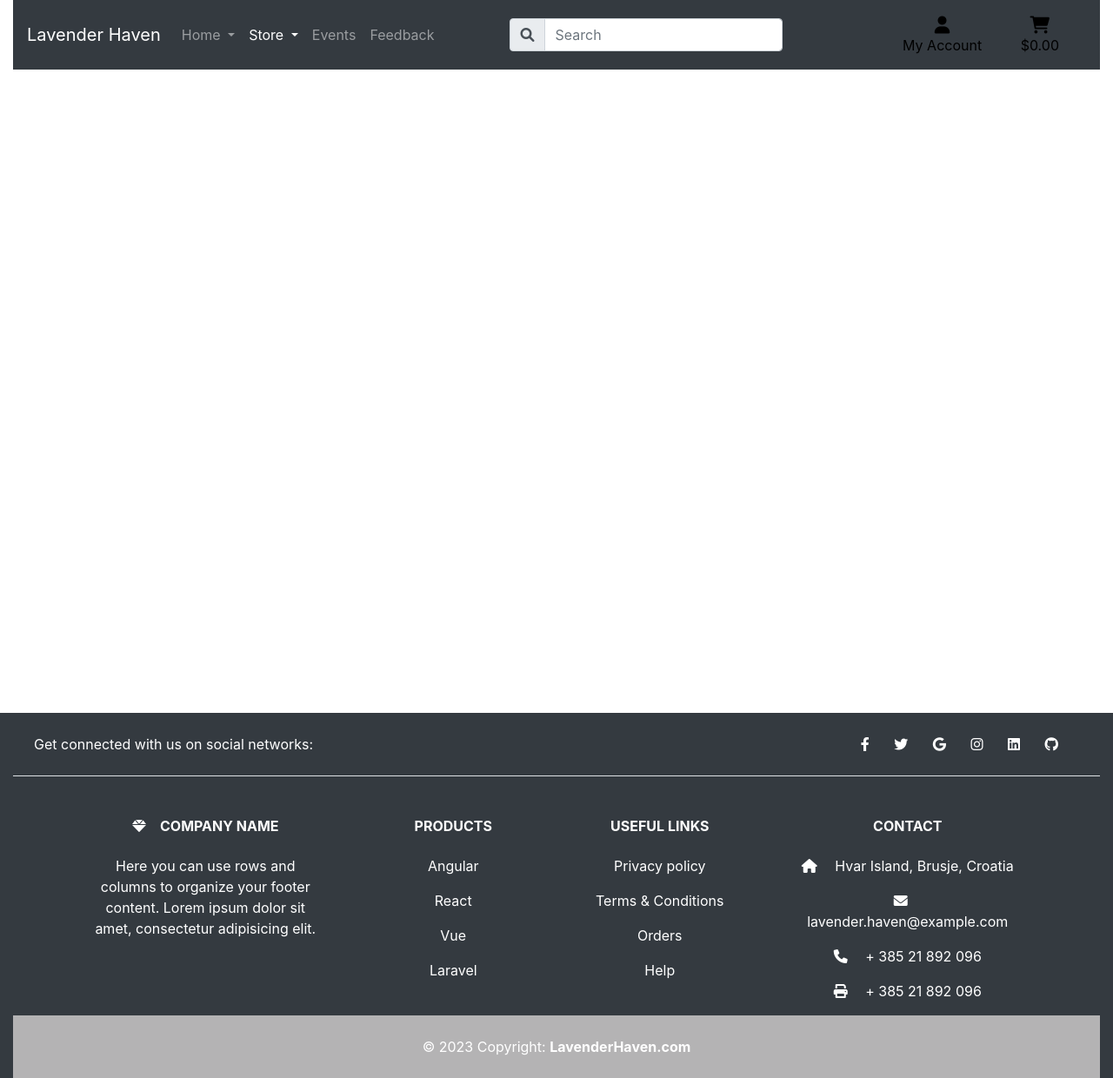
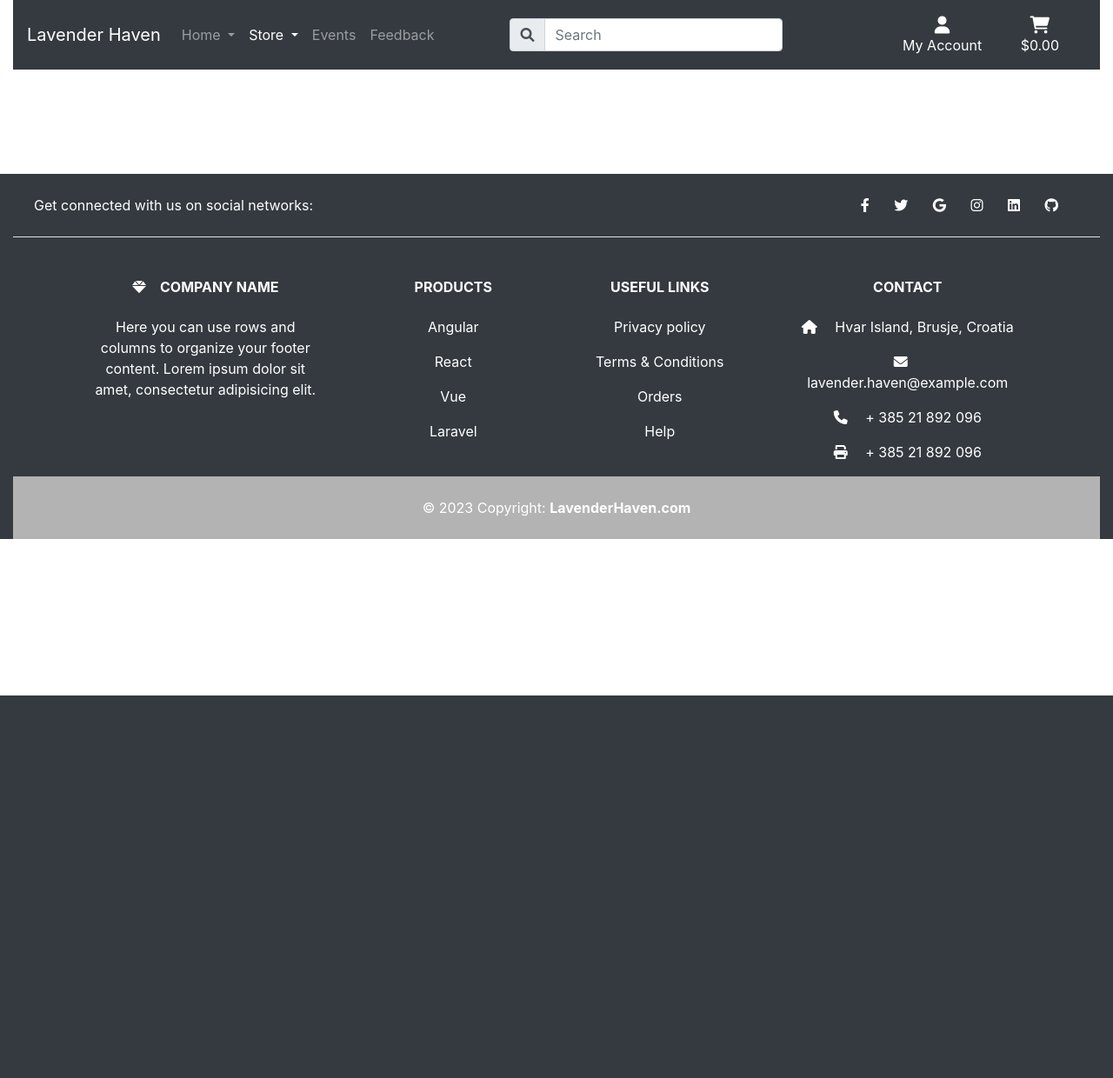
Before and after one commit to Balkaneros91/Lavender-Haven-PP5-test, a Django app: page /about/ in a window 1280 px wide. Shown: the whole page at 87% size. After the commit the page ends 800 px from the top, so only its background shows below. Run offline with Django 3.2, Linux system fonts and the light colour scheme; data that the repository does not hold is empty; some libraries are stand-ins or nearby versions.

Commit message:
Add and save

```diff
--- a/about/templates/about/about.html
+++ b/about/templates/about/about.html
@@ -12,25 +12,27 @@
 {% endblock %}
 
 {% block content %}
-<div class="container h-100">
-    <div class="row h-100">
+<div class="container">
+    <div class="row">
 
-        <div class="container-fluid home-about">
-            <div class="row justify-content-center">
-                <div class="col-sm-10 col-md-8 text-center mt-3">
+        <div class="col-12 home-about">
+            <div class="text-center mt-3">
                 <h2>{{ about_us.restaurant_name }}</h2>
                 <p>{{ about_us.description }}</p>
             </div>
         </div>
+
+    </div>
 </div>
 
-        <div class="container-fluid about-things">
+<div class="container">
     <div class="row">
+
         <div class="col-md-6">
             <div class="row">
                 {% for things in things_we_offer|slice:"0:2" %}
-                        <div class="col-md-10">
-                            <div class="col-sm-12 text-center my-3">
+                <div class="col-sm-12 my-3">
+                    <div class="text-center">
                         <h5>{{ things.title }}</h5>
                         <p>{{ things.description }}</p>
                     </div>
@@ -41,8 +43,8 @@
         <div class="col-md-6">
             <div class="row">
                 {% for things in things_we_offer|slice:"2:4" %}
-                        <div class="col-md-10">
-                            <div class="col-sm-12 text-center my-3">
+                <div class="col-sm-12 my-3">
+                    <div class="text-center">
                         <h5>{{ things.title }}</h5>
                         <p>{{ things.description }}</p>
                     </div>
@@ -52,7 +54,5 @@
         </div>
     </div>
 </div>
-    </div>
-</div>
 
 {% endblock %}
--- a/static/css/style.css
+++ b/static/css/style.css
@@ -14,9 +14,10 @@ body {
     overflow-y: scroll;
 }
 
-.footer {
-    position: sticky;
-    bottom: 0;
+footer {
+    width: 100%;
+    bottom: 0px;
+    position: inherit;
 }
 
 
--- a/templates/base.html
+++ b/templates/base.html
@@ -141,7 +141,7 @@
 
                         <!-- Account button -->
                         <li class="list-inline-item dropdown">
-                            <a class="text-black nav-link" href="#" id="user-options" data-toggle="dropdown"
+                            <a class="text-white nav-link" href="#" id="user-options" data-toggle="dropdown"
                                 aria-haspopup="true" aria-expanded="false">
                                 <div class="text-center">
                                     <div><i class="fas fa-user fa-lg"></i></div>
@@ -165,7 +165,7 @@
 
                         <!-- Shopping cart -->
                         <li class="list-inline-item">
-                            <a class="{% if grand_total %}text-info font-weight-bold{% else %}text-black{% endif %} nav-link"
+                            <a class="{% if grand_total %}text-info font-weight-bold{% else %}text-white{% endif %} nav-link"
                                 href="#">
                                 <div class="text-center">
                                     <div><i class="fas fa-shopping-cart fa-lg"></i></div>
@@ -186,9 +186,6 @@
         </nav>
 
     </header>
-
-
-
 
     {% if messages %}
     <div class="message-container"></div>
@@ -215,22 +212,22 @@
 
             <!-- Right -->
             <div>
-                <a href="" class="me-4 text-white">
+                <a href="#" class="me-4 text-white">
                     <i class="fab fa-facebook-f"></i>
                 </a>
-                <a href="" class="me-4 text-white">
+                <a href="#" class="me-4 text-white">
                     <i class="fab fa-twitter"></i>
                 </a>
-                <a href="" class="me-4 text-white">
+                <a href="#" class="me-4 text-white">
                     <i class="fab fa-google"></i>
                 </a>
-                <a href="" class="me-4 text-white">
+                <a href="#" class="me-4 text-white">
                     <i class="fab fa-instagram"></i>
                 </a>
-                <a href="" class="me-4 text-white">
+                <a href="#" class="me-4 text-white">
                     <i class="fab fa-linkedin"></i>
                 </a>
-                <a href="" class="me-4 text-white">
+                <a href="#" class="me-4 text-white">
                     <i class="fab fa-github"></i>
                 </a>
             </div>
```
Lines whose indentation alone changed are shown as unchanged.
